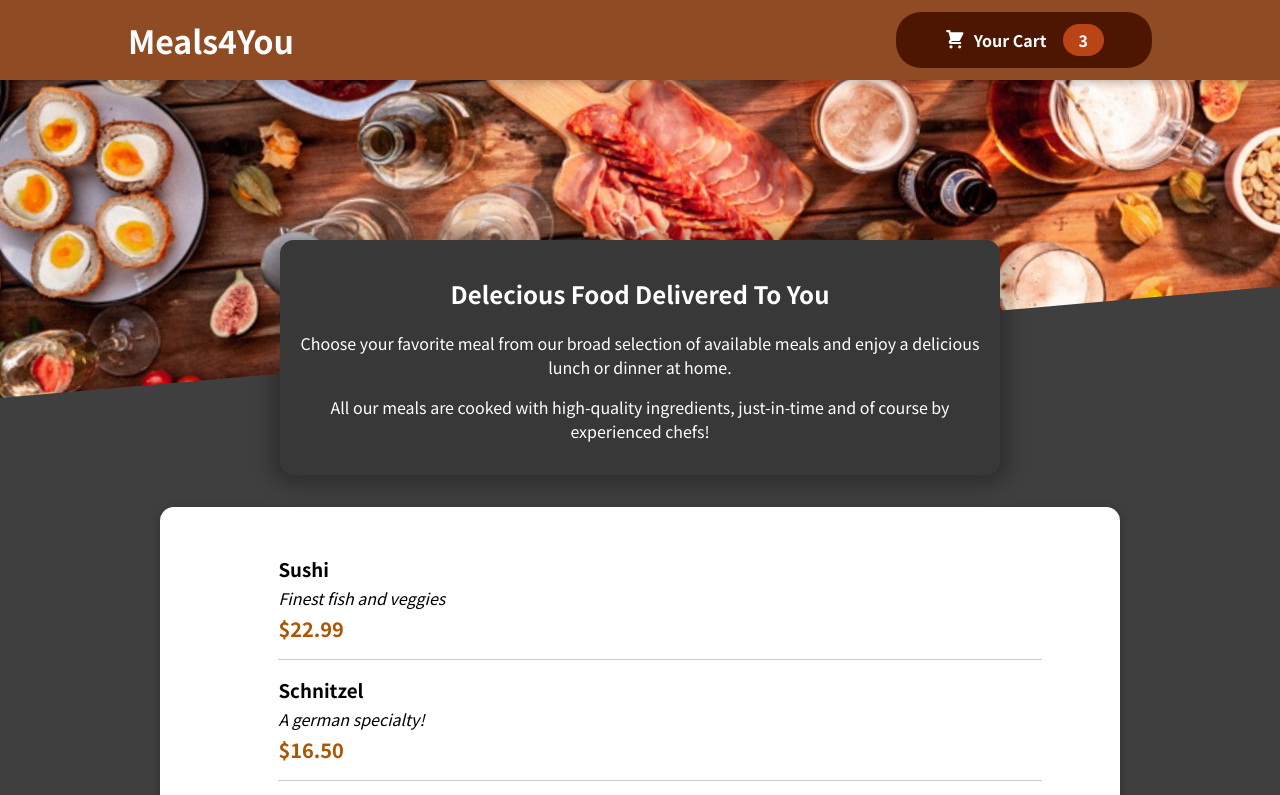
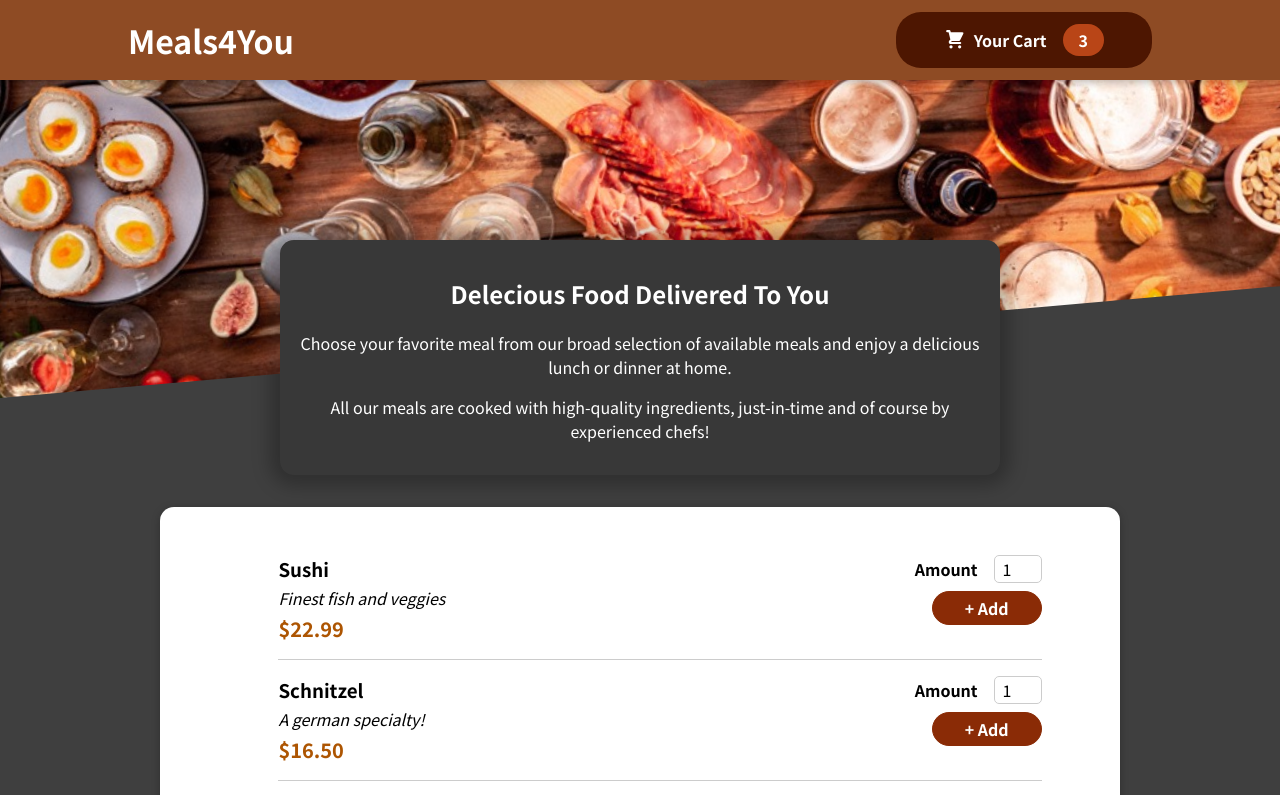
Before and after one commit to brettl1991/food-order-app, a React (Create React App) app: page / in a window 1280 px wide. Shown: the top 795 px of the page. Built offline with nearby package versions, Linux system fonts and the light colour scheme.

Commit message:
feat: adding form

```diff
--- a/src/components/Meals/MealItem/MealItem.js
+++ b/src/components/Meals/MealItem/MealItem.js
@@ -1,5 +1,6 @@
 import React from "react";
 import styled from "styled-components";
+import MealItemForm from "./MealItemForm";
 
 const MealItem = (props) => {
   const price = `$${props.price.toFixed(2)}`;
@@ -10,7 +11,9 @@ const MealItem = (props) => {
         <SMealDescription>{props.description}</SMealDescription>
         <SMealPrice>{price}</SMealPrice>
       </div>
-      <div></div>
+      <div>
+        <MealItemForm />
+      </div>
     </SMealItem>
   );
 };
--- a/src/components/Meals/MealItem/MealItemForm.js
+++ b/src/components/Meals/MealItem/MealItemForm.js
@@ -1,7 +1,45 @@
 import React from "react";
+import styled from "styled-components";
+import Input from "../../UI/Input";
 
 const MealItemForm = () => {
-  return <div>MealItemForm</div>;
+  return (
+    <SForm>
+      <Input
+        label="Amount"
+        input={{
+          id: "amount",
+          type: "number",
+          min: "1",
+          max: "5",
+          step: "1",
+          defaultValue: "1",
+        }}
+      />
+      <SButton>+ Add</SButton>
+    </SForm>
+  );
 };
 
 export default MealItemForm;
+
+const SForm = styled.form`
+  text-align: right;
+`;
+
+const SButton = styled.button`
+  font: inherit;
+  cursor: pointer;
+  background-color: #8a2b06;
+  border: 1px solid #8a2b06;
+  color: white;
+  padding: 0.25rem 2rem;
+  border-radius: 20px;
+  font-weight: bold;
+
+  &:hover,
+  &:active {
+    background-color: #641e03;
+    border-color: #641e03;
+  }
+`;
--- /dev/null
+++ b/src/components/UI/Input.js
@@ -0,0 +1,32 @@
+import React from "react";
+import styled from "styled-components";
+
+const Input = (props) => {
+  return (
+    <SInput>
+      <SLabel htmlFor={props.input.id}>{props.label}</SLabel>
+      <SInputInput {...props.input} />
+    </SInput>
+  );
+};
+
+export default Input;
+
+const SInput = styled.div`
+  display: flex;
+  align-items: center;
+  margin-bottom: 0.5rem;
+`;
+
+const SLabel = styled.label`
+  font-weight: bold;
+  margin-right: 1rem;
+`;
+
+const SInputInput = styled.input`
+  width: 3rem;
+  border-radius: 5px;
+  border: 1px solid #ccc;
+  font: inherit;
+  padding-left: 0.5rem;
+`;
```
